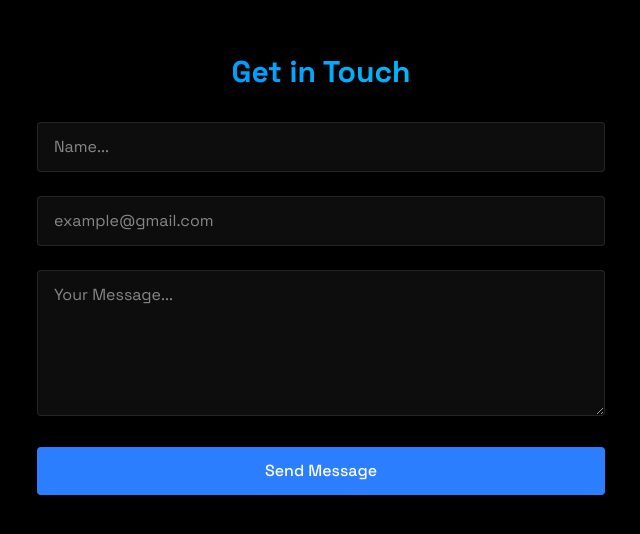
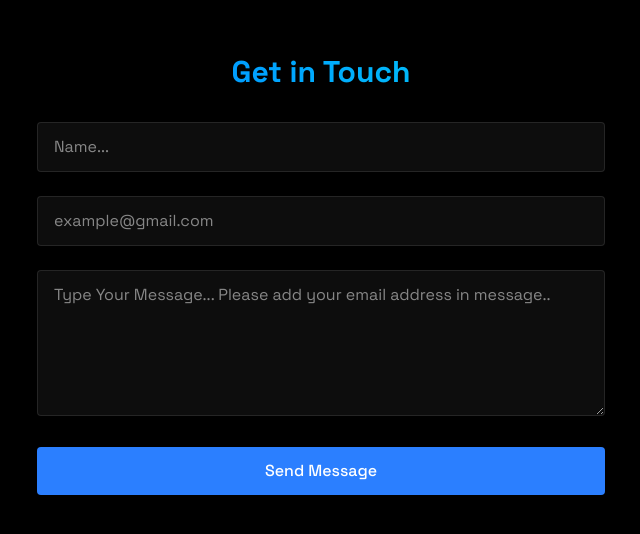
Before and after one commit to KaMRuNs/Portfolio_of_Kamrun-REACT, a React (Vite) app: page / in a window 1280 px wide. Shown: the part 2526-3060 px from the top of the page, without its empty margins (319-959 px from the left). Built offline with nearby package versions, Linux system fonts and the light colour scheme.

Commit message:
message placeholder updated

```diff
--- a/src/components/sections/Contact.jsx
+++ b/src/components/sections/Contact.jsx
@@ -73,7 +73,7 @@ const Contact = () => {
                 value={formData.message}
                 rows={5}
                 required
-                placeholder="Your Message..."
+                placeholder="Type Your Message... Please add your email address in message.."
                 className="w-full bg-white/5 border border-white/10 rounded px-4 py-3 text-white transition focus:outline-none focus:border-blue-500 focus:bg-blue-500/5"
                 onChange={(e) =>
                   setFormData({ formData, message: e.target.value })
```
